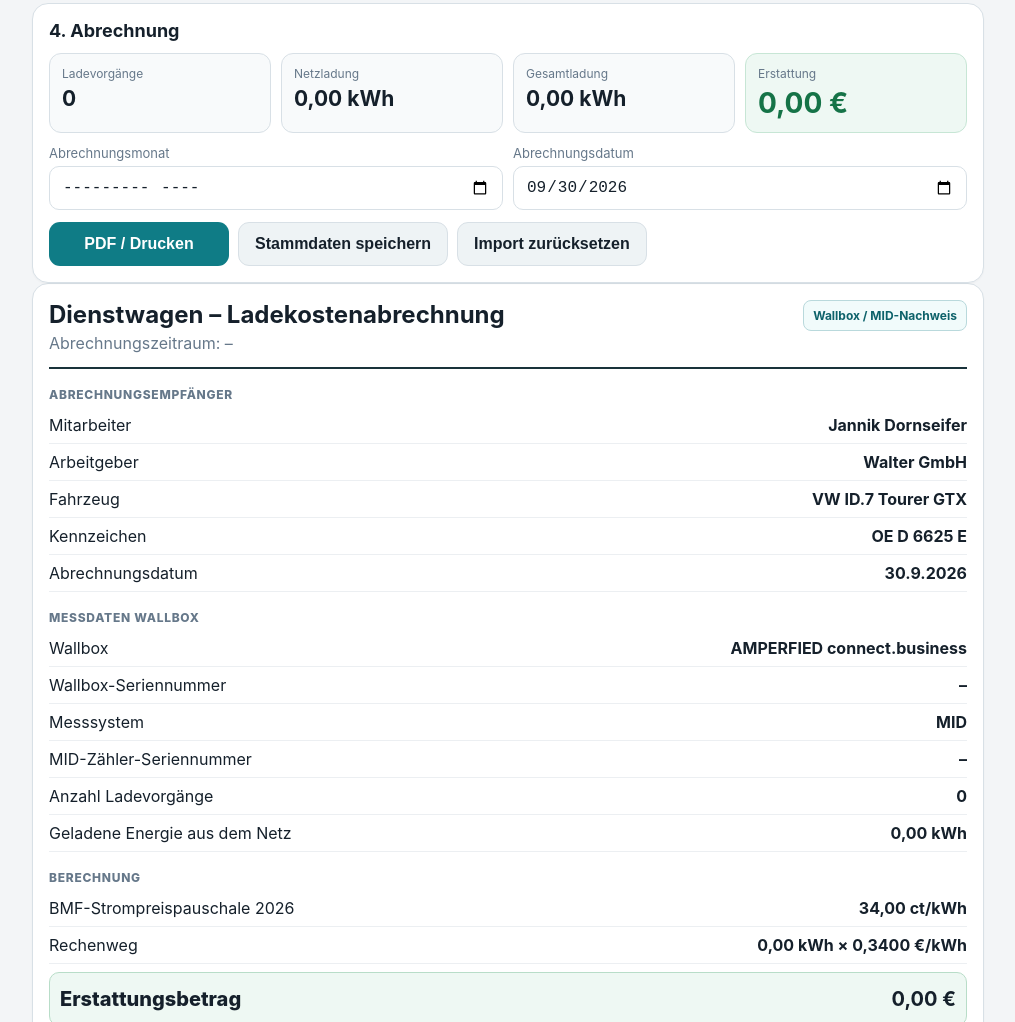
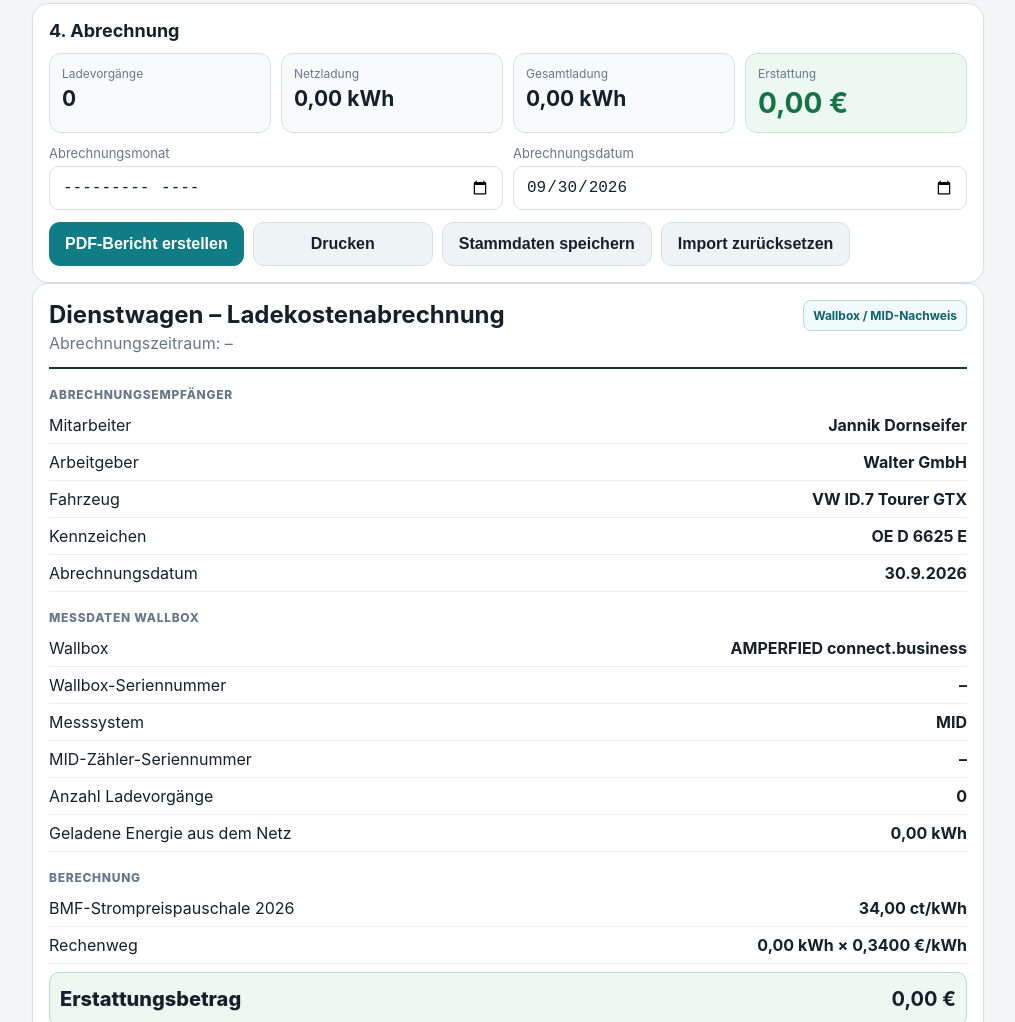
Before and after one commit to JD04-pixel/ladeabrechnung, a plain HTML site: page index.html in a window 1280 px wide. Shown: the part 930-1952 px from the top of the page, without its empty margins (132-1147 px from the left). Drawn offline with nearby package versions, Linux system fonts and the light colour scheme.

Commit message:
Add files via upload

```diff
--- a/index.html
+++ b/index.html
@@ -75,7 +75,7 @@ table{width:100%;border-collapse:collapse;font-size:13px}th,td{padding:9px 7px;b
         <div class="field"><label>Abrechnungsmonat</label><input id="month" type="month" /></div>
         <div class="field"><label>Abrechnungsdatum</label><input id="invoiceDate" type="date" /></div>
       </div>
-      <div class="actions" style="margin-top:12px"><button class="btn" onclick="window.print()">PDF / Drucken</button><button class="btn secondary" onclick="saveProfile(true)">Stammdaten speichern</button><button class="btn secondary" onclick="resetImport()">Import zurücksetzen</button></div>
+      <div class="actions" style="margin-top:12px"><button class="btn" onclick="generatePDF()">PDF-Bericht erstellen</button><button class="btn secondary" onclick="window.print()">Drucken</button><button class="btn secondary" onclick="saveProfile(true)">Stammdaten speichern</button><button class="btn secondary" onclick="resetImport()">Import zurücksetzen</button></div>
     </section>
   </div>
 
@@ -112,6 +112,7 @@ table{width:100%;border-collapse:collapse;font-size:13px}th,td{padding:9px 7px;b
     <div class="tablewrap"><table><thead><tr><th>Start</th><th>Ende</th><th>Netz kWh</th><th>Gesamt kWh</th></tr></thead><tbody id="txBody"></tbody></table></div>
   </section>
 </div>
+<script src="https://cdn.jsdelivr.net/npm/jspdf@2.5.2/dist/jspdf.umd.min.js"></script>
 <script>
 const $=id=>document.getElementById(id); let meta={}, rows=[];
 const PROFILE_KEY='dienstwagen_ladeabrechnung_profile_v2';
@@ -146,6 +147,29 @@ function update(){
  const tb=$('txBody');tb.innerHTML='';rows.forEach(r=>{const tr=document.createElement('tr');tr.innerHTML=`<td>${r['Charging start']||''}</td><td>${r['Charging end']||''}</td><td>${fmt(n(r['Charged energy from grid [kWh]']))}</td><td>${fmt(n(r['Charged energy [kWh]']))}</td>`;tb.appendChild(tr)});
  if($('file').files&&$('file').files.length){$('status').className='msg ok';$('status').textContent=rows.length?`CSV erkannt: ${rows.length} Ladevorgang/Ladevorgänge eingelesen.`:'CSV erkannt. In der Datei sind aktuell keine Ladevorgänge enthalten.';}
 }
+function generatePDF(){
+  update();
+  if(!rows.length){$('status').className='msg err';$('status').textContent='Bitte zuerst eine myAMPERFIED-CSV mit Ladevorgängen einlesen.';return;}
+  if(!window.jspdf||!window.jspdf.jsPDF){$('status').className='msg err';$('status').textContent='PDF-Modul konnte nicht geladen werden. Bitte Internetverbindung prüfen und erneut versuchen.';return;}
+  const {jsPDF}=window.jspdf; const doc=new jsPDF({unit:'mm',format:'a4'}); const p=34;
+  const grid=rows.reduce((s,r)=>s+n(r['Charged energy from grid [kWh]']),0); const amount=grid*p/100;
+  let y=18; const left=18, right=192;
+  const line=(label,value,bold=false)=>{doc.setFont('helvetica',bold?'bold':'normal');doc.setFontSize(10);doc.text(label,left,y);doc.text(String(value),right,y,{align:'right'});y+=7;};
+  doc.setFont('helvetica','bold');doc.setFontSize(18);doc.text('Dienstwagen - Ladekostenabrechnung',left,y);y+=8;
+  doc.setFont('helvetica','normal');doc.setFontSize(10);doc.text('Abrechnungszeitraum: '+monthLabel($('month').value),left,y);y+=10;
+  doc.setDrawColor(40);doc.line(left,y,right,y);y+=8;
+  doc.setFont('helvetica','bold');doc.setFontSize(9);doc.text('ABRECHNUNGSEMPFAENGER',left,y);y+=6;
+  line('Mitarbeiter',$('employee').value||'-');line('Arbeitgeber',$('employer').value||'-');line('Fahrzeug',$('vehicle').value||'-');line('Kennzeichen',$('plate').value||'-');line('Abrechnungsdatum',dateLabel($('invoiceDate').value));y+=3;
+  doc.setFont('helvetica','bold');doc.setFontSize(9);doc.text('MESSDATEN WALLBOX',left,y);y+=6;
+  line('Wallbox',meta['Product name']||'AMPERFIED connect.business');line('Wallbox-Seriennummer',meta['Wallbox serial number']||'-');line('Messsystem',(meta['meter']||'MID').toUpperCase());line('MID-Zaehler-Seriennummer',meta['MID serial number']||'-');line('Anzahl Ladevorgaenge',rows.length);line('Geladene Energie aus dem Netz',fmt(grid)+' kWh');y+=3;
+  doc.setFont('helvetica','bold');doc.setFontSize(9);doc.text('BERECHNUNG',left,y);y+=6;
+  line('BMF-Strompreispauschale 2026',fmt(p)+' ct/kWh');line('Rechenweg',fmt(grid)+' kWh x '+fmt(p/100,4)+' EUR/kWh');y+=2;
+  doc.setFont('helvetica','bold');doc.setFontSize(13);doc.text('Erstattungsbetrag',left,y);doc.text(money(amount).replace('€','EUR'),right,y,{align:'right'});y+=12;
+  doc.setFont('helvetica','normal');doc.setFontSize(8);const source='Quelle: Bundesministerium der Finanzen (BMF), BMF-Schreiben vom 11.11.2025. Strompreispauschale 2026: 34 ct/kWh. Berechnung auf Basis der in der myAMPERFIED-Datei ausgewiesenen Netzladung.';doc.text(doc.splitTextToSize(source,right-left),left,y);
+  const filename='Ladeabrechnung_'+($('month').value||'Bericht')+'.pdf';
+  try{doc.save(filename);$('status').className='msg ok';$('status').textContent='PDF-Bericht wurde erstellt: '+filename;}catch(e){const url=doc.output('bloburl');window.open(url,'_blank');}
+}
+
 function saveProfile(showMsg=false){
  const data={employee:$('employee').value,employer:$('employer').value,vehicle:$('vehicle').value,plate:$('plate').value};
  localStorage.setItem(PROFILE_KEY,JSON.stringify(data));
```
